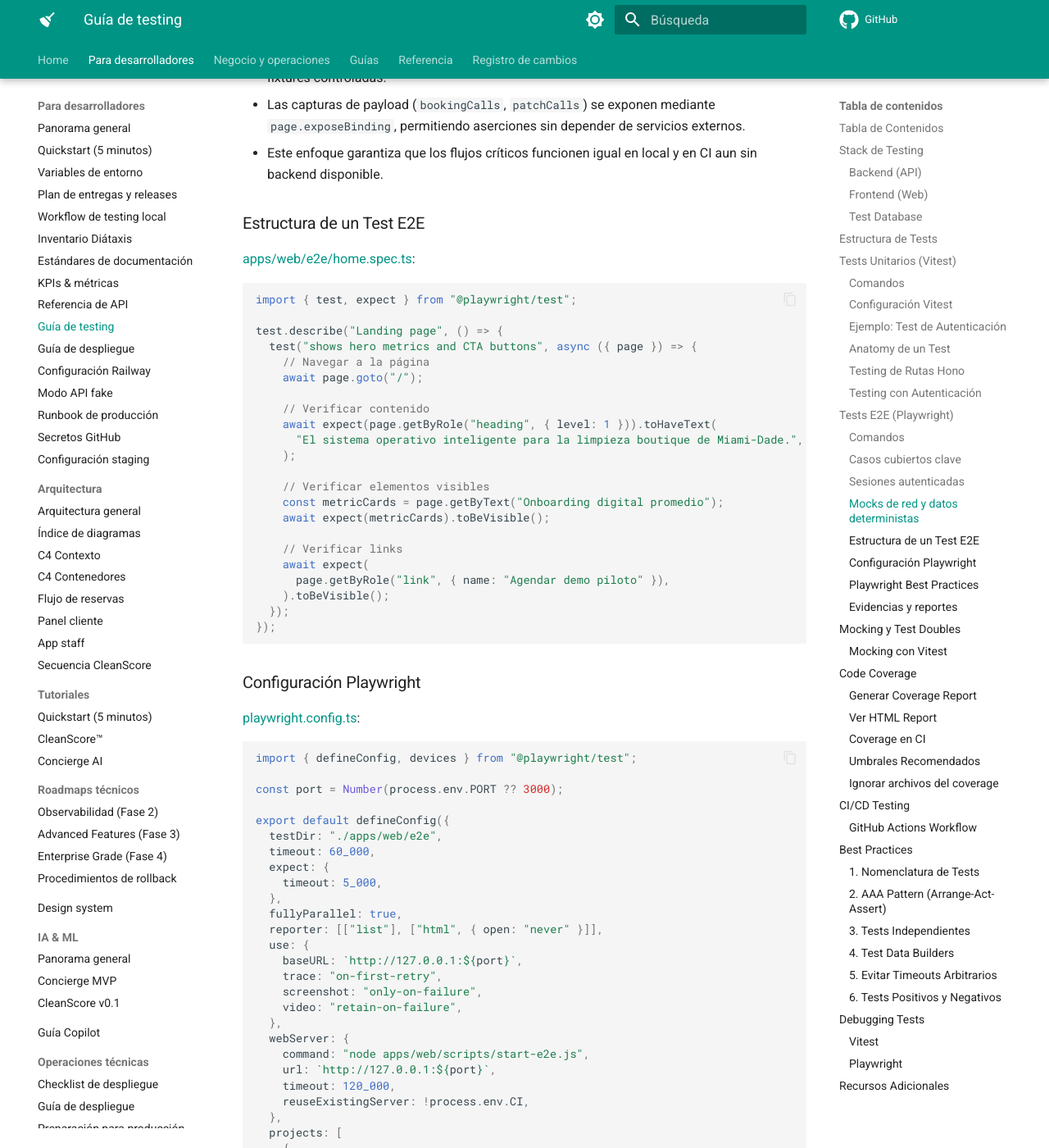
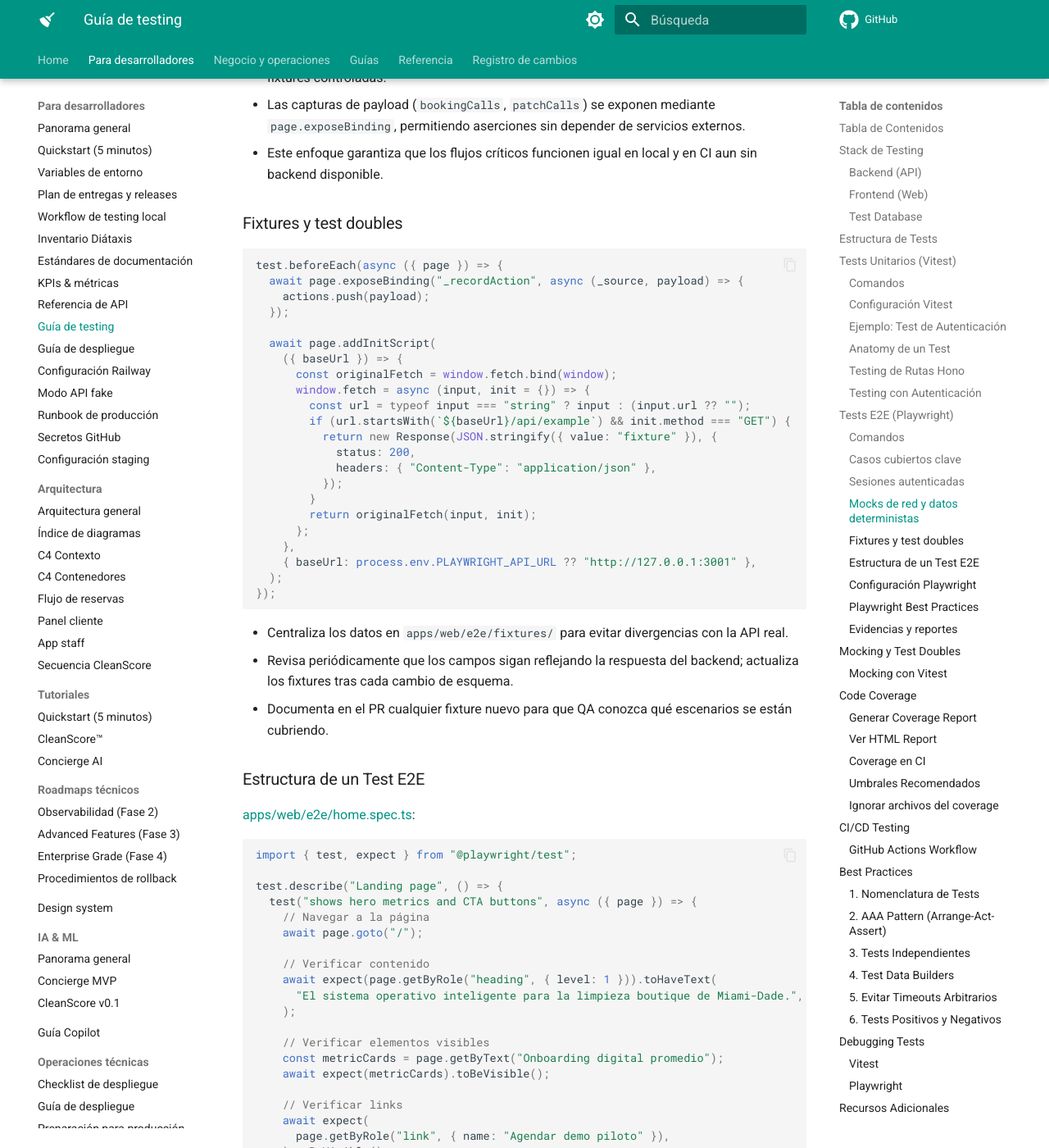
Before and after one commit to albertodimas/brisa-cubana-clean-intelligence, an MkDocs documentation site: the page built from docs/for-developers/testing.md, in a window 1280 px wide and 1400 px high, scrolled down 7605 px. Shown: the whole window at 82% size. Built offline with MkDocs 1.6.1 and Material for MkDocs 9.7.7, drawn with Linux system fonts in a browser that asks for light colours; comment, search, counter and statistics services are not loaded; the version menu is left out.

Commit message:
docs: actualizar variables, fixtures y checklist de release

````diff
--- a/docs/for-developers/testing.md
+++ b/docs/for-developers/testing.md
@@ -346,6 +346,37 @@ Los tests que requieren usuarios con roles presembrados reutilizan el helper `es
 - Los specs `apps/web/e2e/booking-flow.spec.ts` y `apps/web/e2e/cleanscore-dashboard.spec.ts` reemplazan `window.fetch` al inicio de cada test para responder con fixtures controladas.
 - Las capturas de payload (`bookingCalls`, `patchCalls`) se exponen mediante `page.exposeBinding`, permitiendo aserciones sin depender de servicios externos.
 - Este enfoque garantiza que los flujos críticos funcionen igual en local y en CI aun sin backend disponible.
+
+### Fixtures y test doubles
+
+```typescript
+test.beforeEach(async ({ page }) => {
+  await page.exposeBinding("_recordAction", async (_source, payload) => {
+    actions.push(payload);
+  });
+
+  await page.addInitScript(
+    ({ baseUrl }) => {
+      const originalFetch = window.fetch.bind(window);
+      window.fetch = async (input, init = {}) => {
+        const url = typeof input === "string" ? input : (input.url ?? "");
+        if (url.startsWith(`${baseUrl}/api/example`) && init.method === "GET") {
+          return new Response(JSON.stringify({ value: "fixture" }), {
+            status: 200,
+            headers: { "Content-Type": "application/json" },
+          });
+        }
+        return originalFetch(input, init);
+      };
+    },
+    { baseUrl: process.env.PLAYWRIGHT_API_URL ?? "http://127.0.0.1:3001" },
+  );
+});
+```
+
+- Centraliza los datos en `apps/web/e2e/fixtures/` para evitar divergencias con la API real.
+- Revisa periódicamente que los campos sigan reflejando la respuesta del backend; actualiza los fixtures tras cada cambio de esquema.
+- Documenta en el PR cualquier fixture nuevo para que QA conozca qué escenarios se están cubriendo.
 
 ### Estructura de un Test E2E
 
````
Also changed, not shown: docs/for-developers/environment-variables.md (+20 -0 lines), docs/for-developers/observability-phase2.md (+4 -0 lines), docs/operations/production/DEPLOYMENT_CHECKLIST.md (+15 -0 lines).
